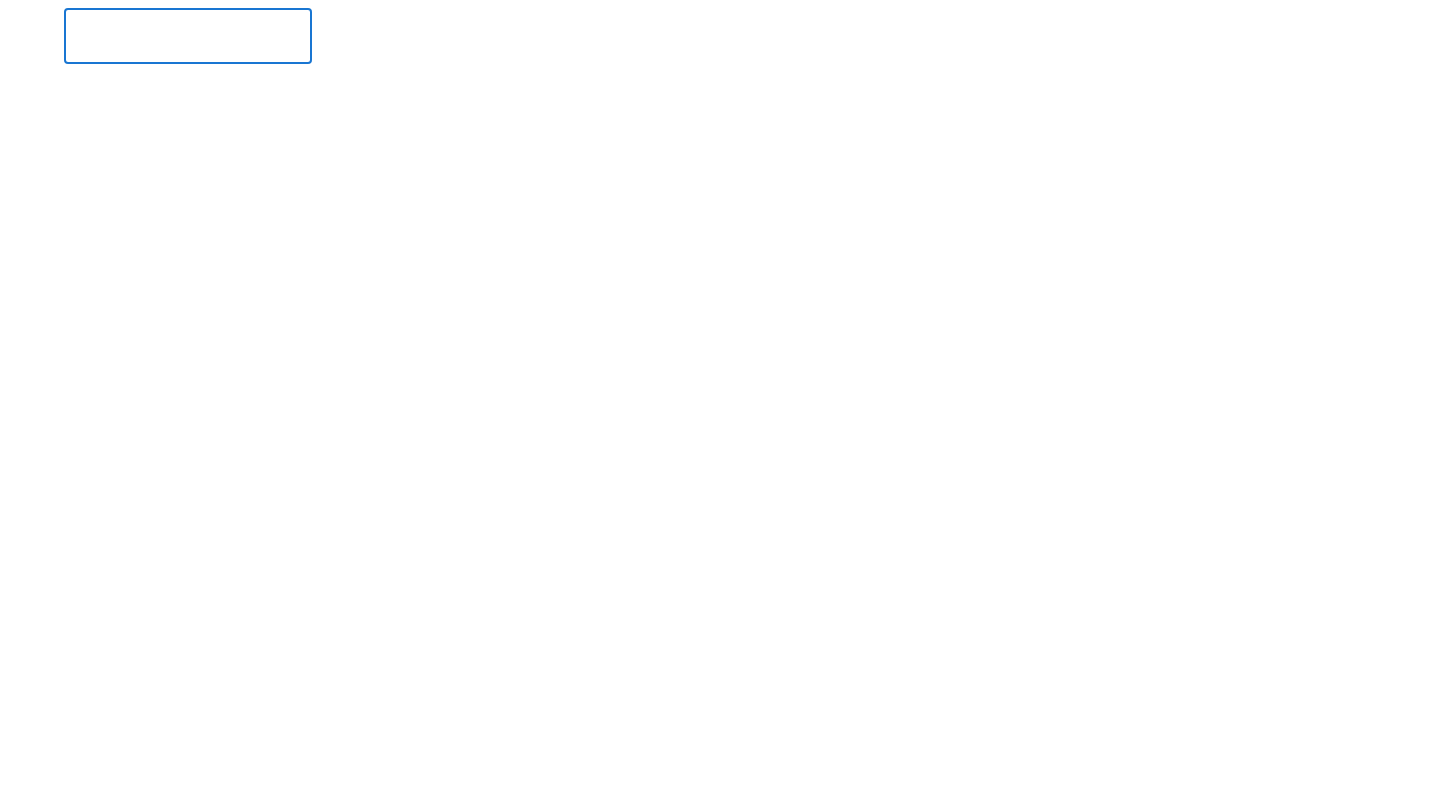
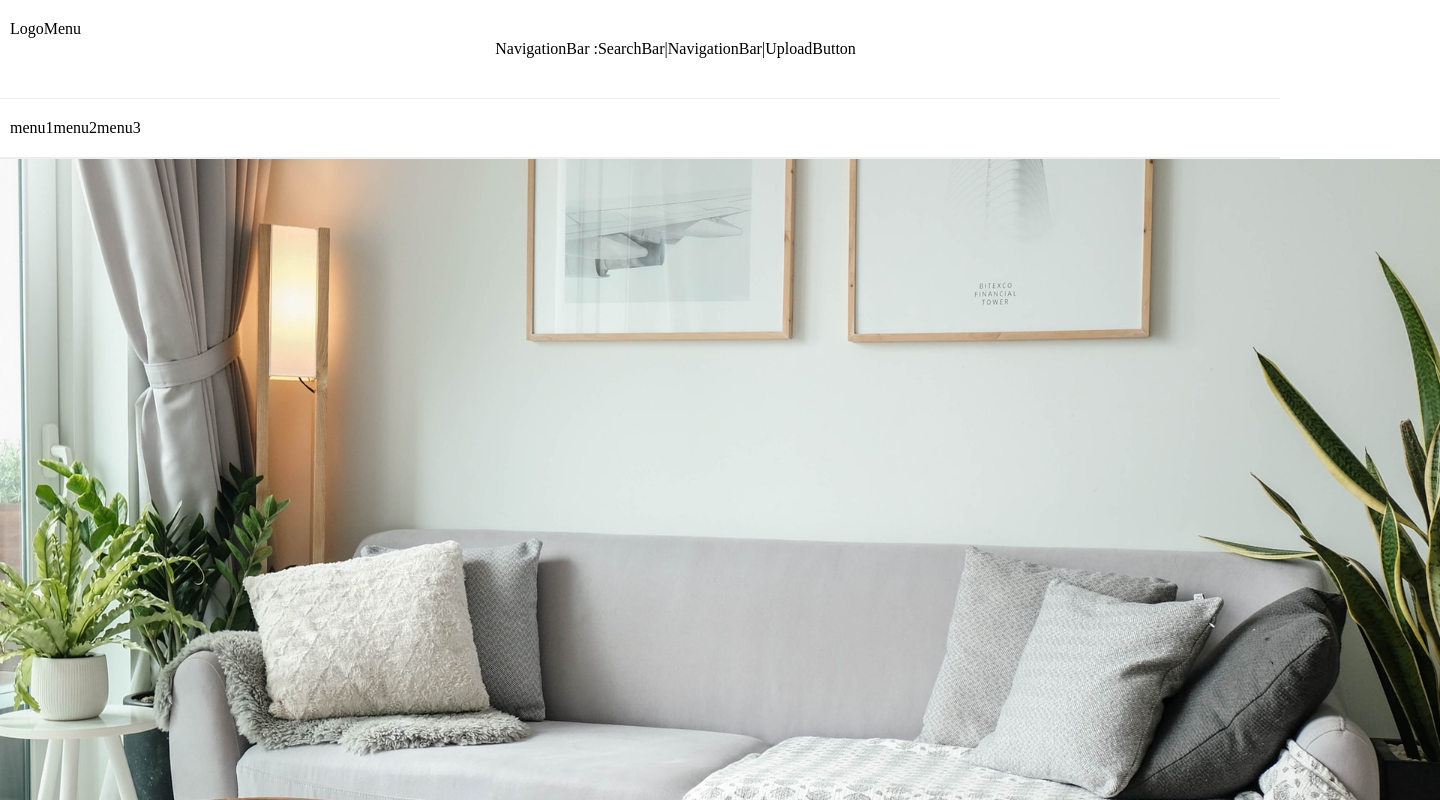
Before and after one commit to wynter22/w-commerce, a React (Create React App) app: page / in a window 1280 px wide. Shown: the top 800 px of the page, 1440 px wide, since content can reach past the window. Built offline with nearby package versions, Linux system fonts and the light colour scheme.

Commit message:
layout 초기 작업

```diff
--- /dev/null
+++ b/src/components/common/main/Content.tsx
@@ -0,0 +1,17 @@
+import React from 'react';
+import { ReactComponent as MainImage } from 'assets/img/main.svg';
+import MainContent from 'components/main/MainContent';
+
+const Content = () => {
+  console.log('test');
+  return (
+    <>
+      <main className="main-container">
+        <MainImage />
+        <MainContent />
+      </main>
+    </>
+  );
+};
+
+export default Content;
--- /dev/null
+++ b/src/components/common/main/Header.tsx
@@ -0,0 +1,30 @@
+import React from 'react';
+
+const header = () => {
+  return (
+    <>
+      <header className="navigation">
+        <div className="navigation-primary">
+          <div className="navigation-primary__content">
+            <div>Logo</div>
+            <div>Menu</div>
+            <div className="navigation-primary__right">
+              NavigationBar :<div>SearchBar</div>
+              <div>|NavigationBar</div>
+              <div>|UploadButton</div>
+            </div>
+          </div>
+        </div>
+        <div className="navigation-secondary">
+          <div className="navigation-secondary__content">
+            <div>menu1</div>
+            <div>menu2</div>
+            <div>menu3</div>
+          </div>
+        </div>
+      </header>
+    </>
+  );
+};
+
+export default header;
--- /dev/null
+++ b/src/components/main/ContentComment.tsx
@@ -0,0 +1,11 @@
+import React from 'react';
+
+const ContentComment = () => {
+  return (
+    <>
+      <div>좋아요</div>
+      <div>Profile</div>
+    </>
+  );
+};
+export default ContentComment;
--- /dev/null
+++ b/src/components/main/MainContent.tsx
@@ -0,0 +1,16 @@
+import React from 'react';
+import ContentComment from './ContentComment';
+
+const MainContent = () => {
+  return (
+    <>
+      <div>Title</div>
+      <div>content</div>
+      <div>Subtitle</div>
+      <div>img</div>
+      <div>Slider</div>
+      <ContentComment />
+    </>
+  );
+};
+export default MainContent;
--- a/src/pages/Main.tsx
+++ b/src/pages/Main.tsx
@@ -1,13 +1,14 @@
 import React from 'react';
-import TextField from '@mui/material/TextField';
-import { Container } from '@mui/material';
+import Header from 'components/common/main/Header';
+import Content from 'components/common/main/Content';
 
 const Main = () => {
   return (
     <>
-      <Container>
-        <TextField color="primary" focused />
-      </Container>
+      <div className="layout">
+        <Header />
+        <Content />
+      </div>
     </>
   );
 };
--- a/src/styles/common.scss
+++ b/src/styles/common.scss
@@ -0,0 +1,13 @@
+body {
+  padding: 0;
+  margin: 0;
+  background: #ffffff;
+}
+
+footer,
+main,
+header {
+  box-sizing: border-box;
+  position: relative;
+  display: block;
+}
--- a/src/styles/main.scss
+++ b/src/styles/main.scss
@@ -0,0 +1,61 @@
+.layout {
+  display: flex;
+  flex-direction: column;
+
+  > * {
+    -webkit-box-flex: 0;
+    -webkit-flex: 0 0 auto;
+    -moz-box-flex: 0;
+    -moz-flex: 0 0 auto;
+    -ms-flex: 0 0 auto;
+    flex: 0 0 auto;
+  }
+}
+
+.navigation {
+  transition: top 0.1s;
+  background-color: #fff;
+  border-bottom: 1px solid #ededed;
+
+  &-primary {
+    transition: top 0.1s;
+    background-color: #fff;
+    border-bottom: 1px solid #ededed;
+
+    &__content {
+      margin: 10px auto;
+      padding: 10px;
+      display: flex;
+      flex-direction: row;
+    }
+
+    &__right {
+      margin: 10px auto;
+      padding: 10px;
+      display: flex;
+      flex-direction: row;
+    }
+  }
+
+  &-secondary {
+    background-color: #fff;
+    border-bottom: 1px solid #ededed;
+
+    &__content {
+      margin: 10px auto;
+      padding: 10px;
+      display: flex;
+      flex-direction: row;
+    }
+
+    &__right {
+      margin: 10px auto;
+      padding: 10px;
+      display: flex;
+      flex-direction: row;
+    }
+  }
+}
+
+.main-container {
+}
```
Also changed, not shown: src/assets/img/main.svg (added).
